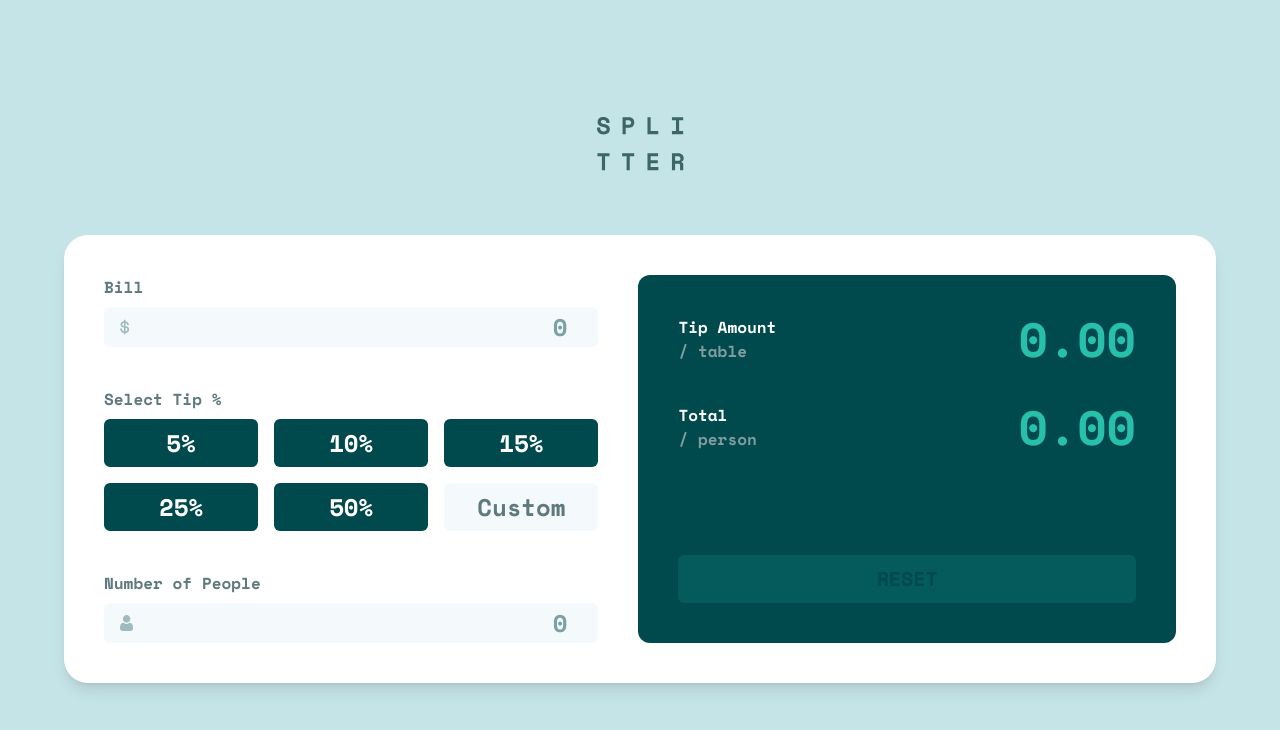
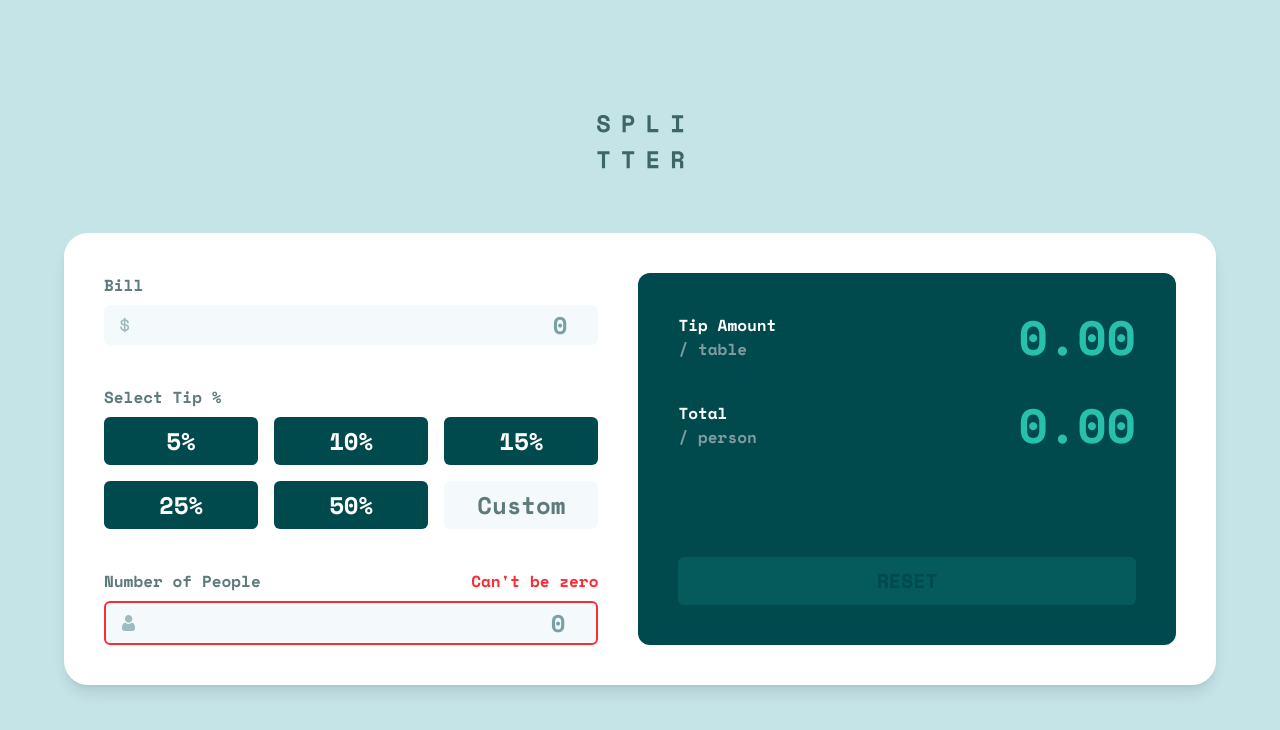
Before and after one commit to jpbascon/react-1.0.3, a React (Vite) app: page / in a window 1280 px wide. Both pictures are taken after a click on the button "5%". Shown: the top 730 px of the page. Built offline with nearby package versions, Linux system fonts and the light colour scheme.

Commit message:
Last one

```diff
--- a/src/Components/Button.jsx
+++ b/src/Components/Button.jsx
@@ -12,8 +12,7 @@ const Button = ({ setTipAmount, currentBill, tipCount, setCurrentTip, currentTip
     const numCount = Number(tipCount);
 
     if (!numBill) setTipAmount(0)
-
-    setTipAmount((numTip / 100) * numBill / tipCount);
+    else setTipAmount((numTip / 100) * numBill / numCount);
   }, [currentBill, tipCount, currentTip])
 
   return (
@@ -33,6 +32,7 @@ const Button = ({ setTipAmount, currentBill, tipCount, setCurrentTip, currentTip
       >
         {shouldShowInput ?
           <input
+            value={currentTip}
             onFocus={() => setIsFocused(true)}
             onChange={(e) => {
               setCurrentTip(e.target.value);
--- a/src/Components/LeftSection.jsx
+++ b/src/Components/LeftSection.jsx
@@ -3,6 +3,7 @@ import Button from './Button.jsx';
 import { useState, useEffect } from 'react';
 
 const LeftSection = () => {
+  const [valueCheck, setValueCheck] = useState(false);
   const [currentBill, setCurrentBill] = useState(''); //Current bill
   const [tipCount, setTipCount] = useState(''); //Current persons tipped
   const [currentTip, setCurrentTip] = useState('');
@@ -13,10 +14,16 @@ const LeftSection = () => {
     const numTipCount = Number(tipCount);
     const numTipAmount = Number(tipAmount);
     const numCurrentBill = Number(currentBill);
+    const numCurrentTip = Number(currentTip)
 
     if (!numCurrentBill || !numTipCount) setTotalBill(0)
-    setTotalBill(numCurrentBill / numTipCount + numTipAmount);
-  }, [currentBill, tipCount, tipAmount]);
+    else setTotalBill(numCurrentBill / numTipCount + numTipAmount);
+    if (numTipCount && !numCurrentBill && !numCurrentTip) setValueCheck(false);
+    else if (!numTipCount && (!!numCurrentBill ^ !!numCurrentTip)) setValueCheck(true);
+    else if (!numTipCount && numCurrentBill && numCurrentTip) setValueCheck(true);
+    else setValueCheck(false);
+
+  }, [currentBill, tipCount, tipAmount, valueCheck, tipCount, currentTip]);
 
   return (
     <>
@@ -50,8 +57,12 @@ const LeftSection = () => {
         </div>
 
         <div className="bottom">
-          <p>Number of People</p>
-          <div>
+          <span className="flex justify-between">
+            <p>Number of People</p>
+            {valueCheck && <p className="text-red-500">Can't be zero</p>}
+          </span>
+          <div
+            className={valueCheck && "border-2 border-red-500"}>
             <img className="h-[50%]" src="./icon-person.svg" />
             <input
               className="no-arrows"
@@ -59,7 +70,7 @@ const LeftSection = () => {
               inputMode="numeric"
               placeholder="0"
               value={tipCount}
-              onChange={(e) => setTipCount(e.target.value)}
+              onChange={(e) => { setTipCount(String(e.target.value)), setValueCheck(false) }}
             />
           </div>
         </div>
@@ -74,6 +85,8 @@ const LeftSection = () => {
         setTotalBill={setTotalBill}
         setTipCount={setTipCount}
         setCurrentBill={setCurrentBill}
+        setValueCheck={setValueCheck}
+        setCurrentTip={setCurrentTip}
       />
     </>
   );
--- a/src/Components/RightSection.jsx
+++ b/src/Components/RightSection.jsx
@@ -4,7 +4,9 @@ const RightSection = ({
   setTipAmount,
   setTotalBill,
   setTipCount,
-  setCurrentBill
+  setCurrentBill,
+  setValueCheck,
+  setCurrentTip
 }) => {
   // Format values safely, defaulting to 0
   const formattedTip = Number(tipAmount || 0).toFixed(2);
@@ -15,6 +17,8 @@ const RightSection = ({
     setTotalBill(0);
     setCurrentBill('');
     setTipCount('');
+    setValueCheck(false);
+    setCurrentTip('');
   };
 
   return (
```
